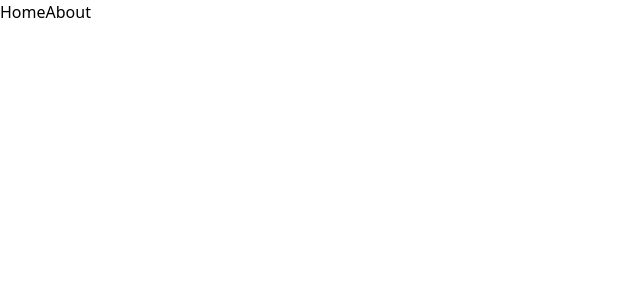
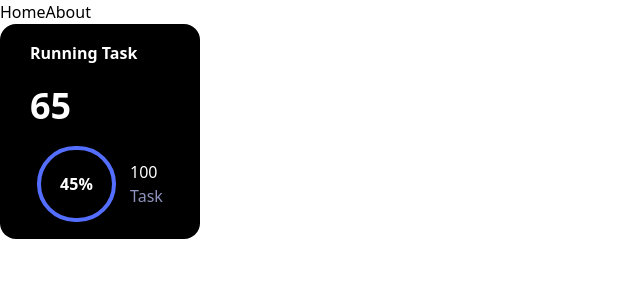
Before and after one commit to crazyysasha/crispy-enigma, a Vue app: page / in a window 1280 px wide. Shown: the top 300 px of the page, without its empty margins (0-640 px from the left). Built offline with nearby package versions, Linux system fonts and the light colour scheme.

Commit message:
made running task card

```diff
--- a/src/views/HomeView.vue
+++ b/src/views/HomeView.vue
@@ -3,5 +3,27 @@
 </script>
 
 <template>
+<div class="flex">
+  <div class="flex"><div class="w-[200px] h-[215px] bg-black text-white rounded-2xl px-[30px] flex flex-col justify-evenly">
+    <div class="font-semibold text-base/8h ">Running Task</div>
+    <div class="font-semibold text-4xl/[48px]">65</div>
+    <div class="flex justify-around items-center"><div class="rounded-full py-[22px] px-[19px] font-semibold text-lg/10h border border-[#546FFF] border-4">45%</div> <div class="flex flex-col">100 <br> <div class="text-[#8E92BC]">Task</div></div>  </div>
+  </div><div class="flex bg-stone-400"></div></div>
+  <div></div>
+  <div></div>
+</div>
+</template>
 
-</template>
+
+<style>
+.plusjakarta {
+  font-family: Plus Jakarta Sans;
+font-size: 16px;
+font-style: normal;
+font-weight: 600;
+line-height: 24px;
+letter-spacing: -0.32px;
+}
+
+
+</style>
```
